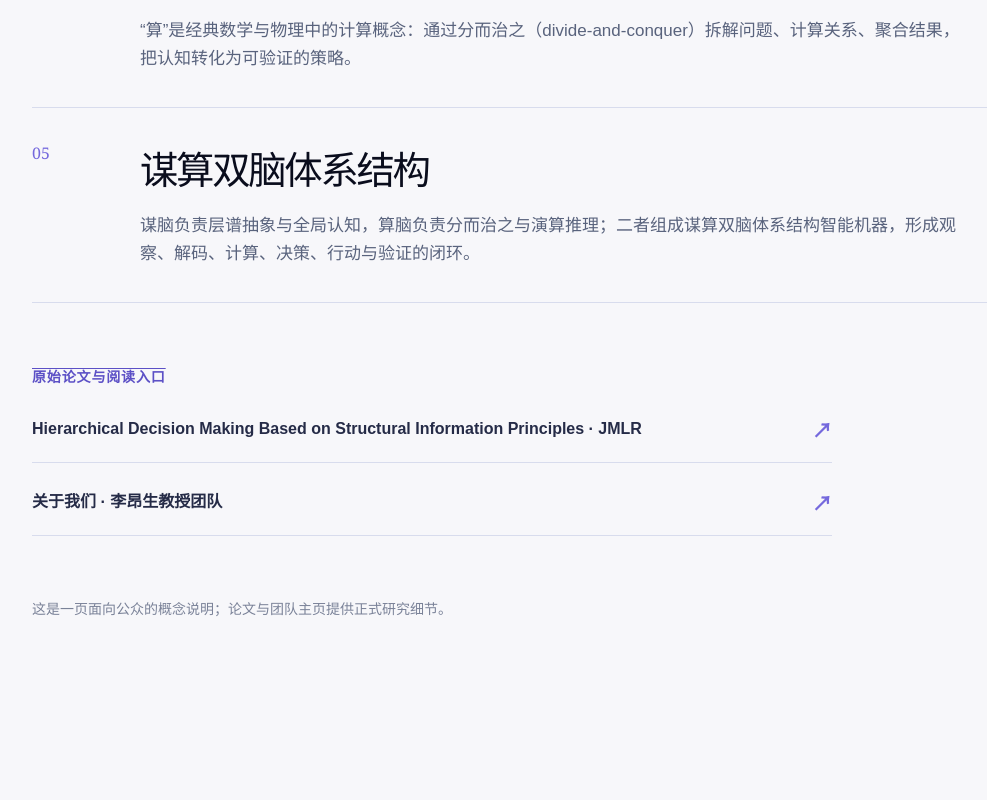
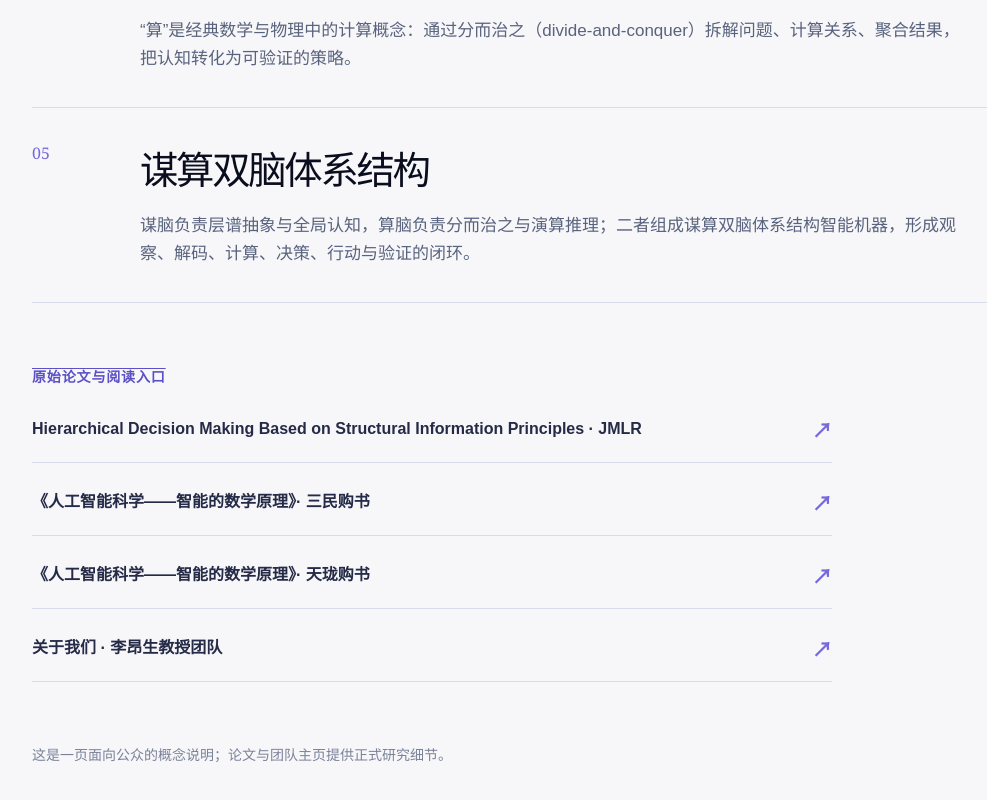
Before and after one commit to SuuTTT/mousuan-ai, a Next.js app: page /principles/strategic-intelligence in a window 1280 px wide. Shown: the part 1318-2118 px from the top of the page, without its empty margins (8-995 px from the left). Before the commit the page ends 2058 px from the top, so only its background shows below. Built offline with nearby package versions, Linux system fonts and the light colour scheme.

Commit message:
Refine MSI English title and add AI science purchase links

```diff
--- a/app/page.tsx
+++ b/app/page.tsx
@@ -86,7 +86,7 @@ const content = {
     nav: ["Discover", "Principles", "Applications", "Sun Tzu model", "About us", "Library"],
     ids: ["discover", "principles", "applications", "suntzu", "about", "library"],
     kicker: "Structural information · AI · MouSuan Intelligence (MSI)",
-    hero: "MouSuan Intelligence\n— scientific principles that reveal the substance of intelligence.",
+    hero: "MouSuan Intelligence:\nMathematical Principles for Revealing the Essence of Intelligence",
     intro: "MouSuan Intelligence (MSI): its dual-brain architecture is the core, combining information science with computer science into a new AI science and technology route rooted in Chinese original innovation.",
     explore: "Explore four pillars",
     watch: "About us",
--- a/app/principles/strategic-intelligence/page.tsx
+++ b/app/principles/strategic-intelligence/page.tsx
@@ -8,7 +8,7 @@ export default function StrategicIntelligencePage() {
       lead: "谋算智能（MouSuan Intelligence, MSI）由两种互补策略生成：层谱抽象的全局认知（编码），以及面向推理与行动的演算（计算）。",
       sections: [["谋算智能的定义", "谋算智能是由“谋”与“算”共同生成的智能：以层谱抽象建立全局认知，以演算和推理跨越抽象层谱，再以计算形成可执行的决策与行动。"], ["谋（Mou）· 层谱抽象的全局认知", "“谋”是信息科学概念：通过层谱抽象、编码与全局认知，把复杂世界组织成可观察、可解码、可推演的结构。它回答“世界是什么、关系如何组织”。"], ["谋（Mou）· 跨层谱演算与推理", "谋不仅是抽象，还要在不同抽象层之间演算与推理，使局部事实能够回到整体、整体目标能够落到局部行动。"], ["算（Suan）· 分而治之的计算", "“算”是经典数学与物理中的计算概念：通过分而治之（divide-and-conquer）拆解问题、计算关系、聚合结果，把认知转化为可验证的策略。"], ["谋算双脑体系结构", "谋脑负责层谱抽象与全局认知，算脑负责分而治之与演算推理；二者组成谋算双脑体系结构智能机器，形成观察、解码、计算、决策、行动与验证的闭环。"]],
       sourcesLabel: "原始论文与阅读入口",
-      sources: [["Hierarchical Decision Making Based on Structural Information Principles · JMLR", "https://jmlr.org/papers/volume26/24-1184/24-1184.pdf"], ["关于我们 · 李昂生教授团队", "/#about"]],
+      sources: [["Hierarchical Decision Making Based on Structural Information Principles · JMLR", "https://jmlr.org/papers/volume26/24-1184/24-1184.pdf"], ["《人工智能科学——智能的数学原理》· 三民购书", "https://www.sanmin.com.tw/product/index/013643102"], ["《人工智能科学——智能的数学原理》· 天珑购书", "https://www.tenlong.com.tw/products/9787030796493"], ["关于我们 · 李昂生教授团队", "/#about"]],
       closing: "这是一页面向公众的概念说明；论文与团队主页提供正式研究细节。",
     }}
     en={{
@@ -17,7 +17,7 @@ export default function StrategicIntelligencePage() {
       lead: "MouSuan Intelligence (MSI) is generated by two complementary strategies: hierarchical abstraction for global cognition (encoding), and calculating for reasoning and action (computing).",
       sections: [["The definition", "MouSuan Intelligence is generated by Mou and Suan together: hierarchical abstraction creates global cognition; calculus and reasoning cross abstraction levels; calculation turns that cognition into executable decisions and actions."], ["Mou · hierarchical abstraction and global cognition", "Mou is an information-science concept. Through hierarchical abstraction, encoding, and global cognition, it organises a complex world into structures that can be observed, decoded, and inferred. It asks: what is the world, and how are its relations organised?"], ["Mou · cross-level reasoning", "Mou is not abstraction alone. It calculates and reasons across levels of abstraction, returning local facts to the whole and bringing global objectives down to local action."], ["Suan · divide-and-conquer calculation", "Suan is the classical mathematical and physical idea of calculation. Through divide-and-conquer, it decomposes problems, computes relations, and aggregates results into a verifiable strategy."], ["The MouSuan dual-brain architecture", "The Mou brain performs hierarchical abstraction and global cognition; the Suan brain performs divide-and-conquer calculation and reasoning. Together they form MouSuan dual-brain architecture intelligent machines: observe, decode, calculate, decide, act, and verify."]],
       sourcesLabel: "ORIGINAL SOURCES",
-      sources: [["Hierarchical Decision Making Based on Structural Information Principles · JMLR", "https://jmlr.org/papers/volume26/24-1184/24-1184.pdf"], ["About us · Angsheng Li’s research team", "/#about"]],
+      sources: [["Hierarchical Decision Making Based on Structural Information Principles · JMLR", "https://jmlr.org/papers/volume26/24-1184/24-1184.pdf"], ["Artificial Intelligence Science — Sanmin purchase", "https://www.sanmin.com.tw/product/index/013643102"], ["Artificial Intelligence Science — Tenlong purchase", "https://www.tenlong.com.tw/products/9787030796493"], ["About us · Angsheng Li’s research team", "/#about"]],
       closing: "This is a public-facing concept page; the paper and team homepage provide the formal research details.",
     }}
   />;
```
